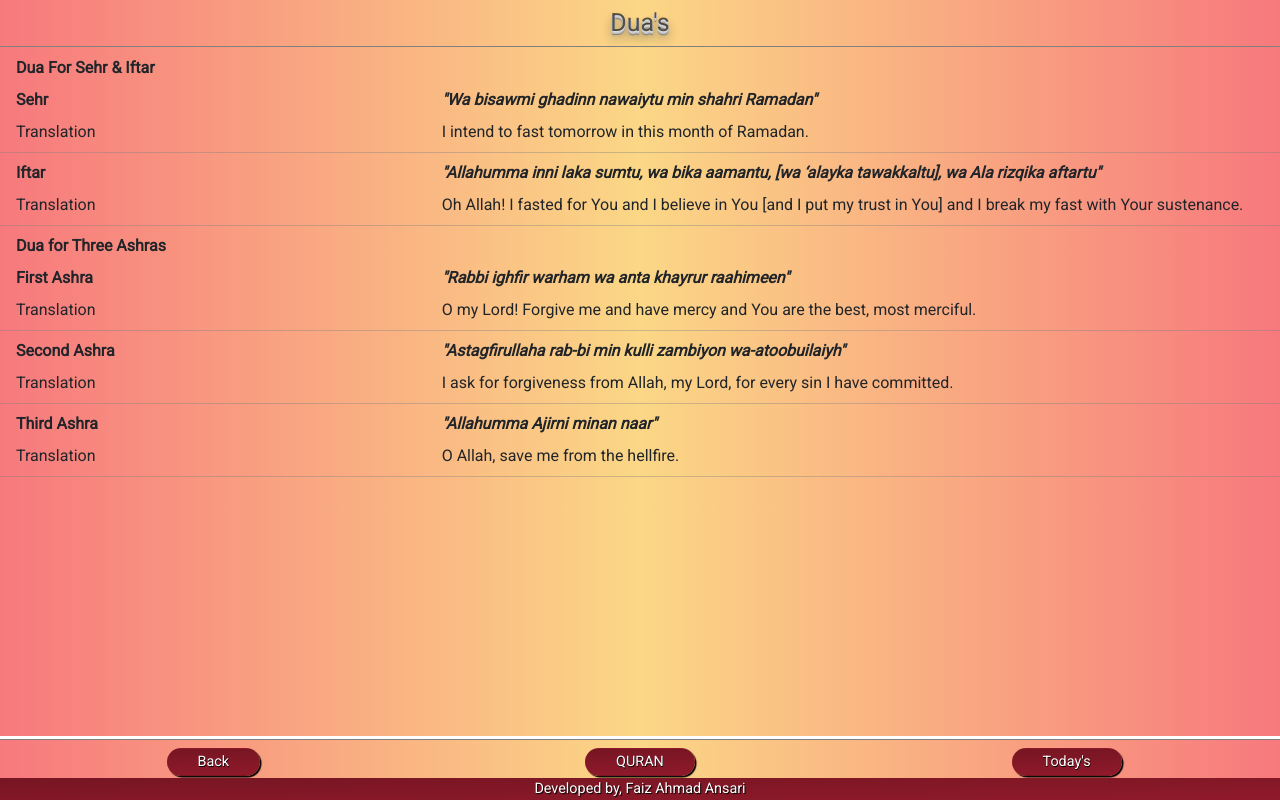
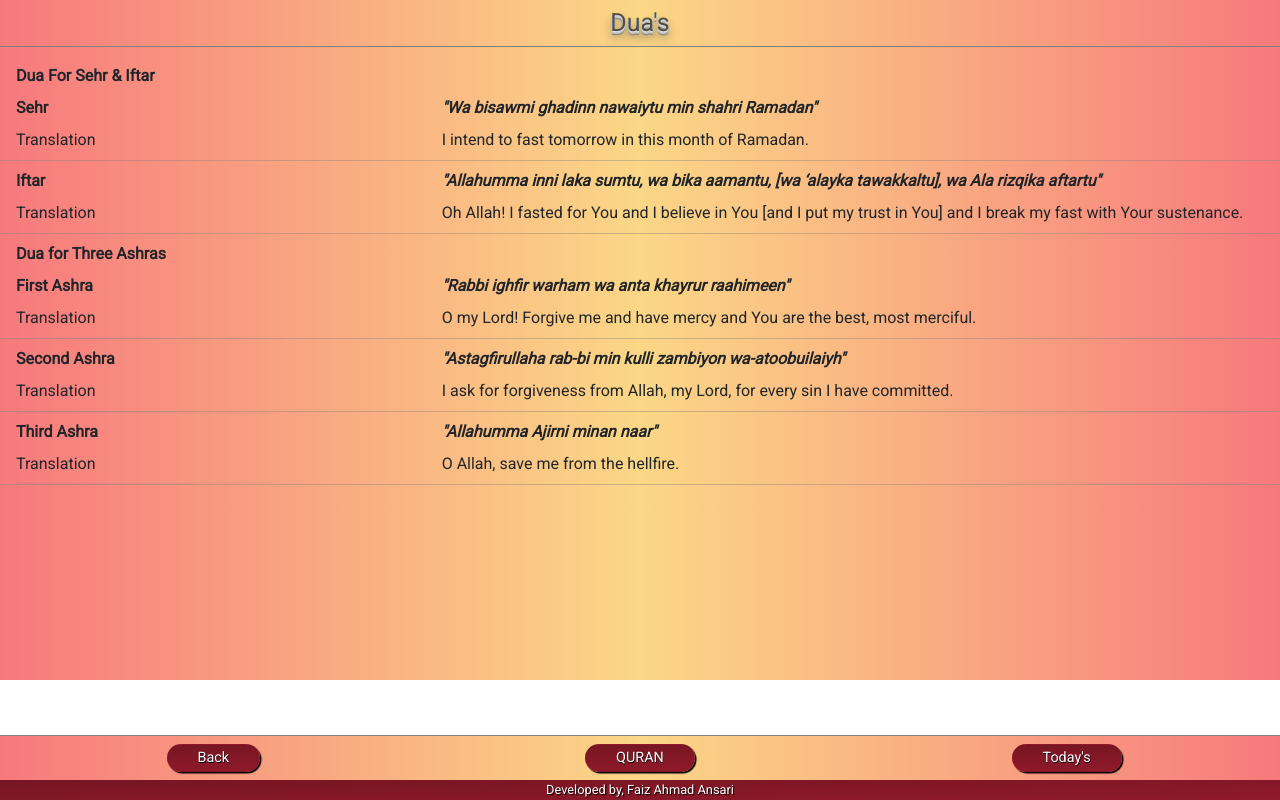
Before and after one commit to Faiz-Ahmad-Ansari/ramzan, a React (Create React App) app: page /dua in a window 1280 px wide. Built offline with nearby package versions, Linux system fonts and the light colour scheme.

Commit message:
all scrolling issues resolved

```diff
--- a/src/components/dua.js
+++ b/src/components/dua.js
@@ -13,7 +13,7 @@ function Dua() {
                     </div>
                 </div>
 
-                <div className="timetable-body p-0 m-0 ">
+                <div className="timetable-body pt-2 pb-5 ">
 
                     <div className="text-center">
                         <div className='text-left font-weight-bold mt-2 pt-5 pl-3'>Dua For Sehr & Iftar</div>
--- a/src/components/quran.js
+++ b/src/components/quran.js
@@ -50,7 +50,7 @@ class Quran extends Component {
                     </div>
 
                 </div>
-                <div className='BodyQuran '>
+                <div className='BodyQuran pt-5 pb-5'>
             {
             this.state.indexOpen ?
                 <div  className='table-responsive '>
--- a/src/components/timetable.js
+++ b/src/components/timetable.js
@@ -28,7 +28,7 @@ class timetable extends Component {
                 </div>
 
                 <div className='table-responsive '>
-                    <div className="timetable-body pt-5 ">
+                    <div className="timetable-body pt-5 pb-5">
                         <table className='table  text-center table-bordered table-hover m-0'>
                             <thead className=''>
                                 <tr className='tableHeader ' >
@@ -81,7 +81,7 @@ class timetable extends Component {
                     {/* <hr/> */}
                 </div>
                 <div className='footer row m-0 p-0'>
-                    <div className='col-12'><span className=''>Developed by,</span> Faiz Ahmad Ansari</div>
+                    <div className='col-12'><span className='small'>Developed by,</span> Faiz Ahmad Ansari - 7775995030</div>
                 </div>
             </div>
           );
--- a/src/components/todays.js
+++ b/src/components/todays.js
@@ -78,7 +78,7 @@ function Todays() {
                     </div>
                 </div>
 
-                <div className="timetable-body p-0 m-0 ">
+                <div className="timetable-body pt-2 pb-5 ">
                 {
                     timeTableData.filter(e=>e.date===moment().format('DD MMM YYYY')).map((e,i)=>{
                         return(
@@ -99,9 +99,8 @@ function Todays() {
                                         <div className="col-4 text-left pl-3 ">Iftaar</div>
                                         <div className="col-8 text-left">{e.iftaar}</div>
                                      </div>
-
                                      <div className="row border-bottom-grey m-0 p-0 pt-2 pb-2">
-                                        <div className="col-4 text-left pl-3 ">Time left for Sehr</div>
+                                        <div className="col-4 text-left pl-3 ">Time left for sehr</div>
                                         <div className="col-8 text-left">
                                         {
                                             timeLeftForSehr !== '' ?
@@ -109,10 +108,11 @@ function Todays() {
                                             ` ${timeLeftForSehr.hours} Hrs, ${timeLeftForSehr.minutes} Min, ${timeLeftForSehr.seconds} Sec` : null
                                         }
                                         </div>
-                                     </div><div className="row border-bottom-grey m-0 p-0 pt-2 pb-2 ">
+                                     </div>
+                                     <div className="row border-bottom-grey m-0 p-0 pt-2 pb-2">
                                         <div className="col-4 text-left pl-3 ">Time left for Iftar</div>
-                                        <div className="col-8 text-left ">
-                                            {
+                                        <div className="col-8 text-left">
+                                        {
                                                 timeLeftForIftar !== '' ?
                                                 timeLeftForIftar === 'Done for today' ? 'Done for today' :
                                                 ` ${timeLeftForIftar.hours} Hrs, ${timeLeftForIftar.minutes} Min, ${timeLeftForIftar.seconds} Sec`
@@ -120,6 +120,7 @@ function Todays() {
                                             }
                                         </div>
                                      </div>
+
                                         <div className="row border-bottom-grey m-0 p-0 pt-2 pb-2">
                                             <div className="col-4 text-left pl-3 ">Dua</div>
                                             <div className="col-8 text-left"><i>"{e.dua}"</i></div>
--- a/src/style/timetable.css
+++ b/src/style/timetable.css
@@ -141,7 +141,7 @@
 
 .BodyQuran{
     background-image: linear-gradient(to left, #f7797d, #fbd786, #f7797d);
-    height: 91vh;
+    height: 86vh;
     overflow-x: hidden;
     overflow-y: auto;
     /* font-size: 2.2rem; */
@@ -203,7 +203,8 @@
     color: #fff;
     text-align: center;
     text-shadow: 1px 1px 1px black;
-    font-size: 1.8vh;
+    font-size: 1.6vh;
+    height: 2.5vh;
  }
 
  .loader{
@@ -271,7 +272,7 @@
   }
 
   .timetable-body{
-    height: 92vh;
+    height: 85vh;
     overflow-x: hidden;
     overflow-y: auto;
   }
@@ -314,7 +315,7 @@
   .btns-group{
     position: fixed;
     /* left: 0; */
-    bottom: 16px;
+    bottom: 2.5vh;
     width: 100%;
     background-image: linear-gradient(to left,#f7797d, #fbd786, #f7797d);
   }
```
